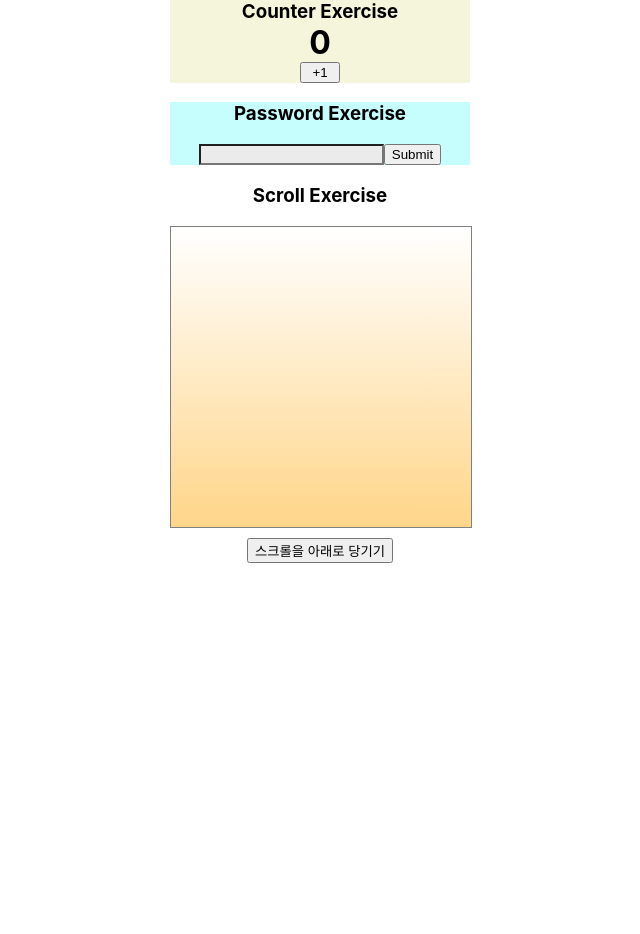
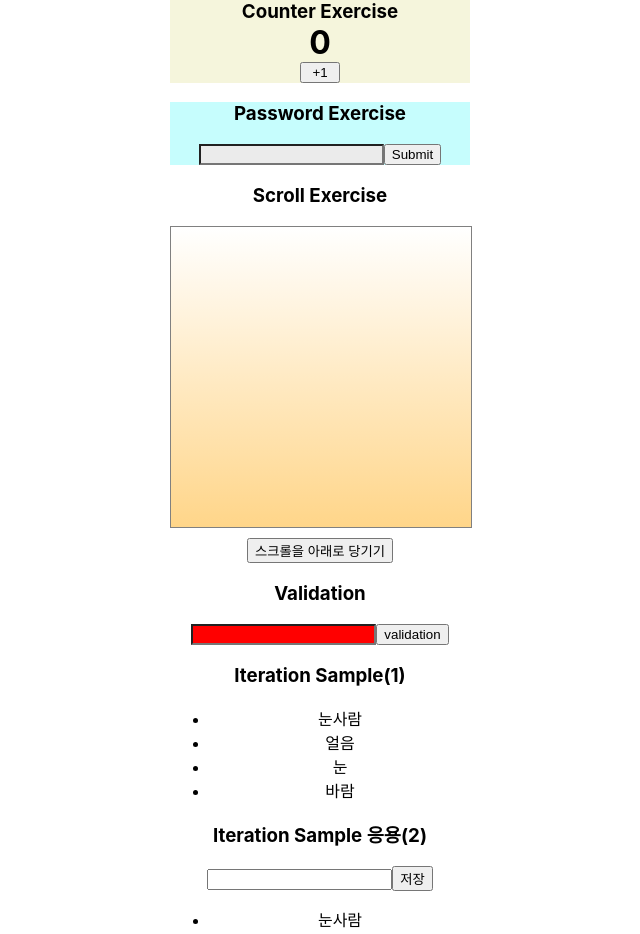
Before and after one commit to HEUNNN/react_by_velopert, a React (Create React App) app in the folder react1_velopert/: page / in a window 1280 px wide. Shown: the top 934 px of the page, without its empty margins (320-960 px from the left). Before the commit the page ends 800 px from the top, so only its background shows below. Built offline with nearby package versions, Linux system fonts and the light colour scheme.

Commit message:
2022/2/22 react_velopert exercise Iteration, validation ...

```diff
--- a/react1_velopert/src/App.js
+++ b/react1_velopert/src/App.js
@@ -4,6 +4,9 @@ import Counter from "./Counter";
 import Password from "./Password";
 import Scroll from "./Scroll";
 import { useRef } from "react";
+import IterationSample from "./IterationSample";
+import IterationSampleTwo from "./IterationSampleTwo";
+import Validation from "./Validation";
 
 function App() {
   return (
@@ -12,6 +15,12 @@ function App() {
       <Password />
       <h3>Scroll Exercise</h3>
       <Scroll />
+      <h3>Validation</h3>
+      <Validation />
+      <h3>Iteration Sample(1)</h3>
+      <IterationSample />
+      <h3>Iteration Sample 응용(2)</h3>
+      <IterationSampleTwo />
     </div>
   );
 }
--- /dev/null
+++ b/react1_velopert/src/IterationSample.js
@@ -0,0 +1,8 @@
+const IterationSample = () => {
+  const dataArr = ["눈사람", "얼음", "눈", "바람"];
+  const componentArr = dataArr.map((v, idx) => <li key={idx}>{v}</li>); //JSX 코드
+  console.log(componentArr);
+  return <ul>{componentArr}</ul>;
+};
+
+export default IterationSample;
--- /dev/null
+++ b/react1_velopert/src/IterationSampleTwo.js
@@ -0,0 +1,42 @@
+import { useState } from "react";
+
+const IterationSampleTwo = () => {
+  const [state, setState] = useState([
+    { id: 1, text: "눈사람" },
+    { id: 2, text: "얼음" },
+    { id: 3, text: "눈" },
+    { id: 4, text: "바람" },
+  ]);
+  const [input, setInput] = useState("");
+  const onHandelInput = (e) => {
+    setInput(e.target.value);
+  };
+  const [nextId, setId] = useState(5);
+  const onSubmit = (e) => {
+    setState([...state, { id: nextId, text: input }]);
+    setId(nextId + 1);
+    setInput("");
+  };
+
+  const onRemove = (targetId) => {
+    let removedArr = state.filter((elem) => elem.id !== targetId);
+    setState(removedArr);
+  };
+  const arr = state.map((v) => (
+    <li key={v.id} onDoubleClick={() => onRemove(v.id)}>
+      {v.text}
+    </li>
+  ));
+
+  return (
+    <div className="IterationSampleTwo">
+      <div>
+        <input value={input} name="input" onChange={onHandelInput}></input>
+        <button onClick={onSubmit}>저장</button>
+      </div>
+      <ul>{arr}</ul>
+    </div>
+  );
+};
+
+export default IterationSampleTwo;
--- /dev/null
+++ b/react1_velopert/src/Validation.css
@@ -0,0 +1,6 @@
+.s {
+  background-color: blue;
+}
+.f {
+  background-color: red;
+}
--- /dev/null
+++ b/react1_velopert/src/Validation.js
@@ -0,0 +1,32 @@
+import { useState } from "react";
+import "./Validation.css";
+
+const Validation = () => {
+  const [password, setPassword] = useState({
+    p: "",
+    clicked: false,
+    validation: false,
+  });
+  const handleVal = (e) => {
+    setPassword({ ...password, p: e.target.value });
+  };
+  const onVal = () => {
+    if (password.p === "0000") {
+      setPassword({ ...password, validation: true });
+    }
+  };
+  return (
+    <div className="Validation">
+      <div>
+        <input
+          type="password"
+          value={password.p}
+          onChange={handleVal}
+          className={password.validation === true ? "s" : "f"}
+        ></input>
+        <button onClick={onVal}>validation</button>
+      </div>
+    </div>
+  );
+};
+export default Validation;
```
Also changed, not shown: 1 other file (tests, documents, lock files or other folders).
